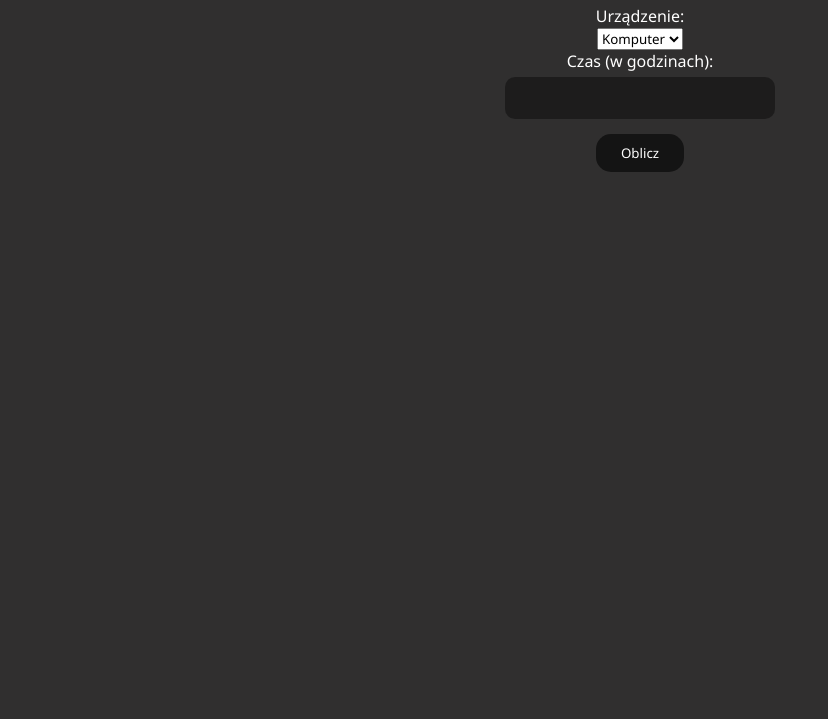
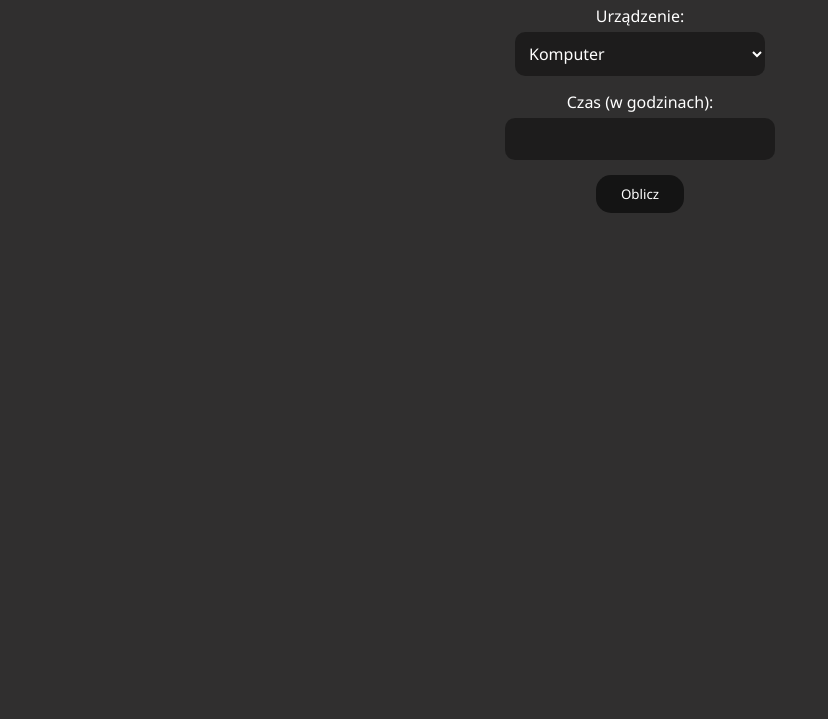
Before and after one commit to marcinSki1/spd, a plain HTML site: page prad.html in a window 1280 px wide. Shown: the part 81-800 px from the top of the page, without its empty margins (0-828 px from the left). Drawn offline with Linux system fonts and the light colour scheme.

Commit message:
Update style.css

```diff
--- a/style.css
+++ b/style.css
@@ -73,7 +73,7 @@ a{
 .center{
     text-align: center;
 }
-input[type=text], input[type=number]{
+input[type=text], input[type=number], #type, #cytat{
     border: none;
     outline: none;
     background: rgba(0, 0, 0, 0.4);
```
